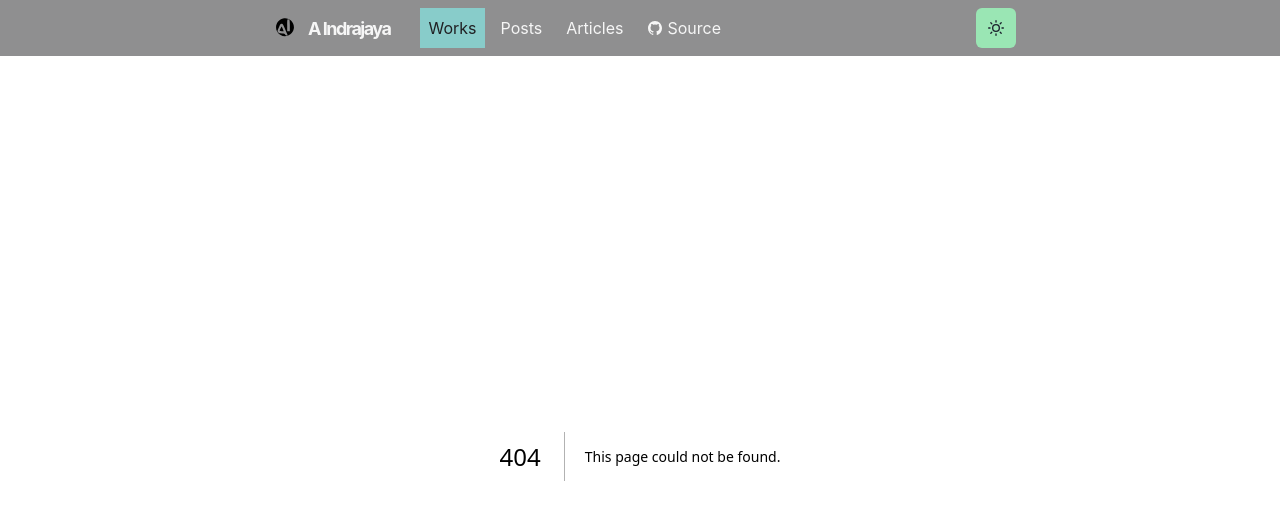
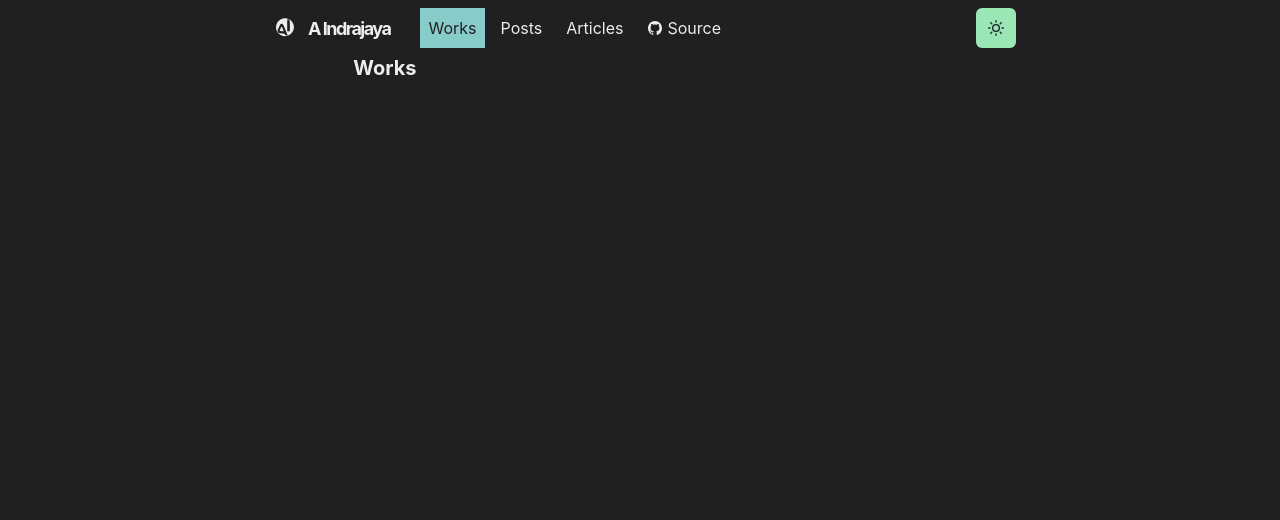
Before and after one commit to aindrajaya/aindrajaya.github.io, a Next.js app: page /works in a window 1280 px wide. Before the commit this address had no page. Shown: the top 520 px of the page. Built offline with nearby package versions, Linux system fonts and the light colour scheme.

Commit message:
add works page to show the recent work

```diff
--- /dev/null
+++ b/pages/works.js
@@ -0,0 +1,14 @@
+import { Container, Heading, SimpleGrid, Divider } from "@chakra-ui/react";
+import Section from "../components/section";
+
+const Works = () => {
+  return(
+    <Container>
+      <Heading as="h3" fontSize={20} mb={4}>
+        Works
+      </Heading>
+    </Container>
+  )
+}
+
+export default Works
```
